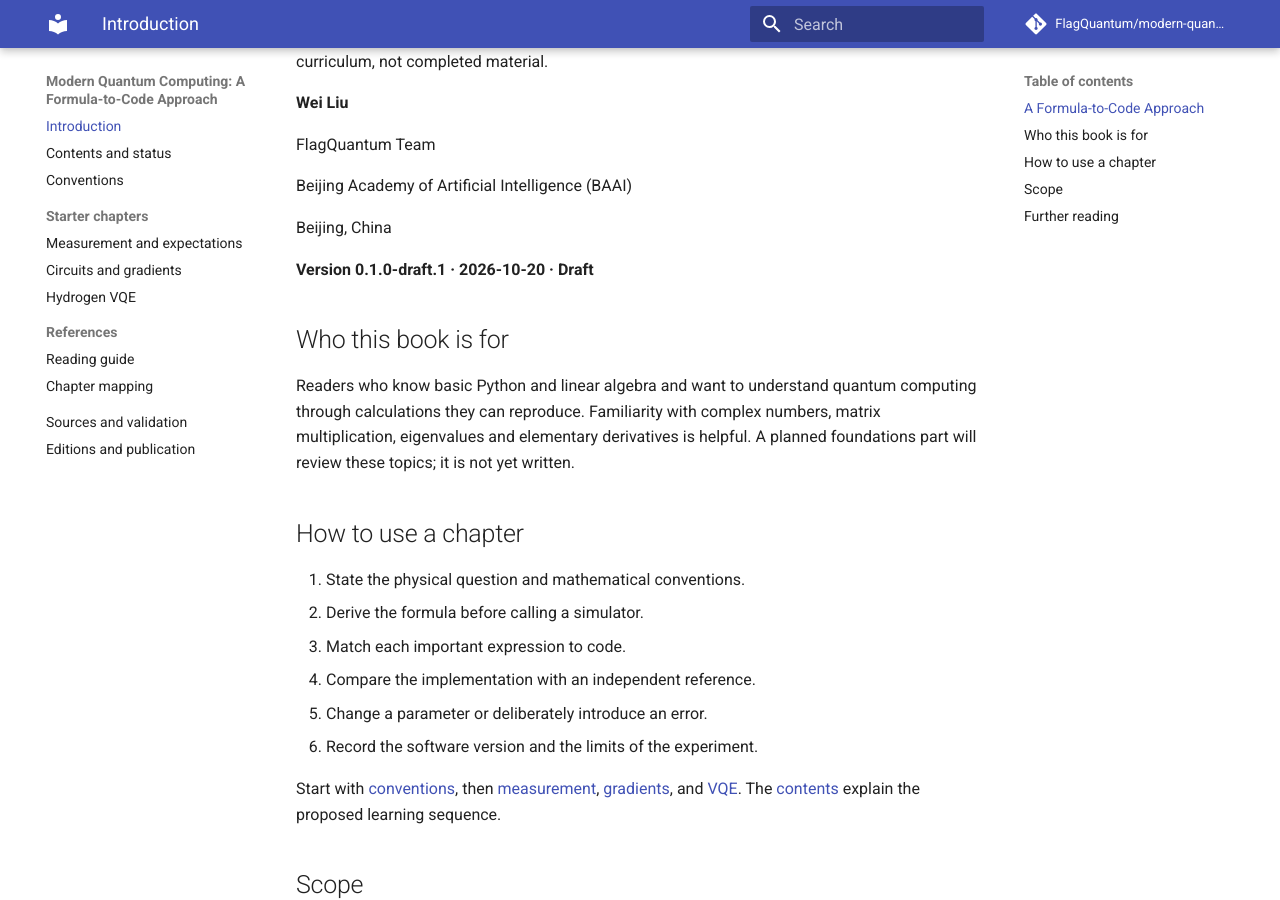
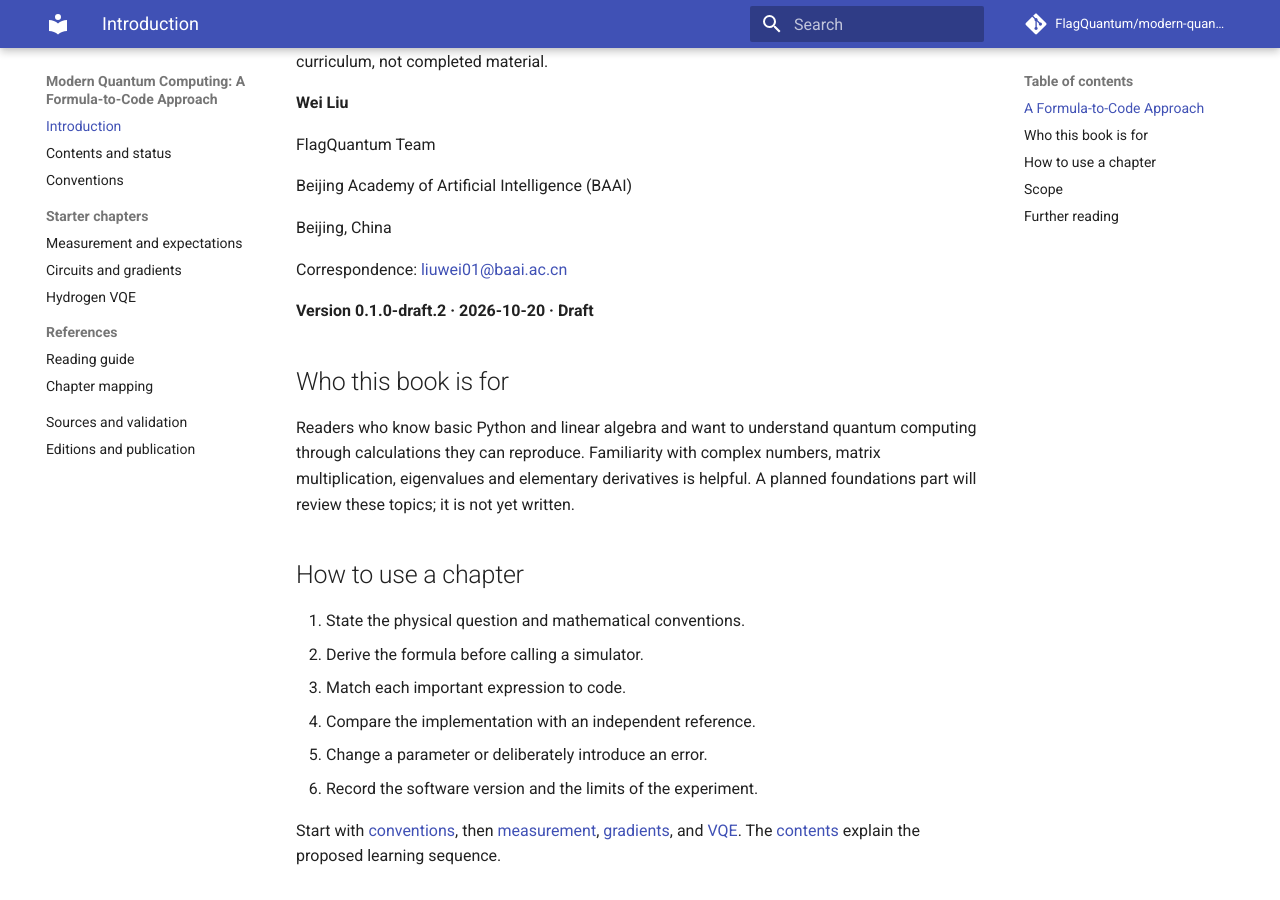
Before and after one commit to FlagQuantum/modern-quantum-computing, an MkDocs documentation site: the page built from docs/index.md, in a window 1280 px wide and 900 px high, scrolled down 342 px. Built offline with MkDocs 1.6.1 and Material for MkDocs 9.7.7, drawn with Linux system fonts in a browser that asks for light colours; comment, search, counter and statistics services are not loaded.

Commit message:
Add correspondence email and version the updated sample draft

```diff
--- a/docs/index.md
+++ b/docs/index.md
@@ -17,7 +17,9 @@ Beijing Academy of Artificial Intelligence (BAAI)
 
 Beijing, China
 
-**Version 0.1.0-draft.1 · 2026-10-20 · Draft**
+Correspondence: [liuwei01@baai.ac.cn](mailto:liuwei01@baai.ac.cn)
+
+**Version 0.1.0-draft.2 · 2026-10-20 · Draft**
 <!-- book-metadata:end -->
 
 ## Who this book is for
```
Also changed, not shown: README.md (+3 -3 lines), docs/publication.md (+4 -2 lines), 3 other files.
